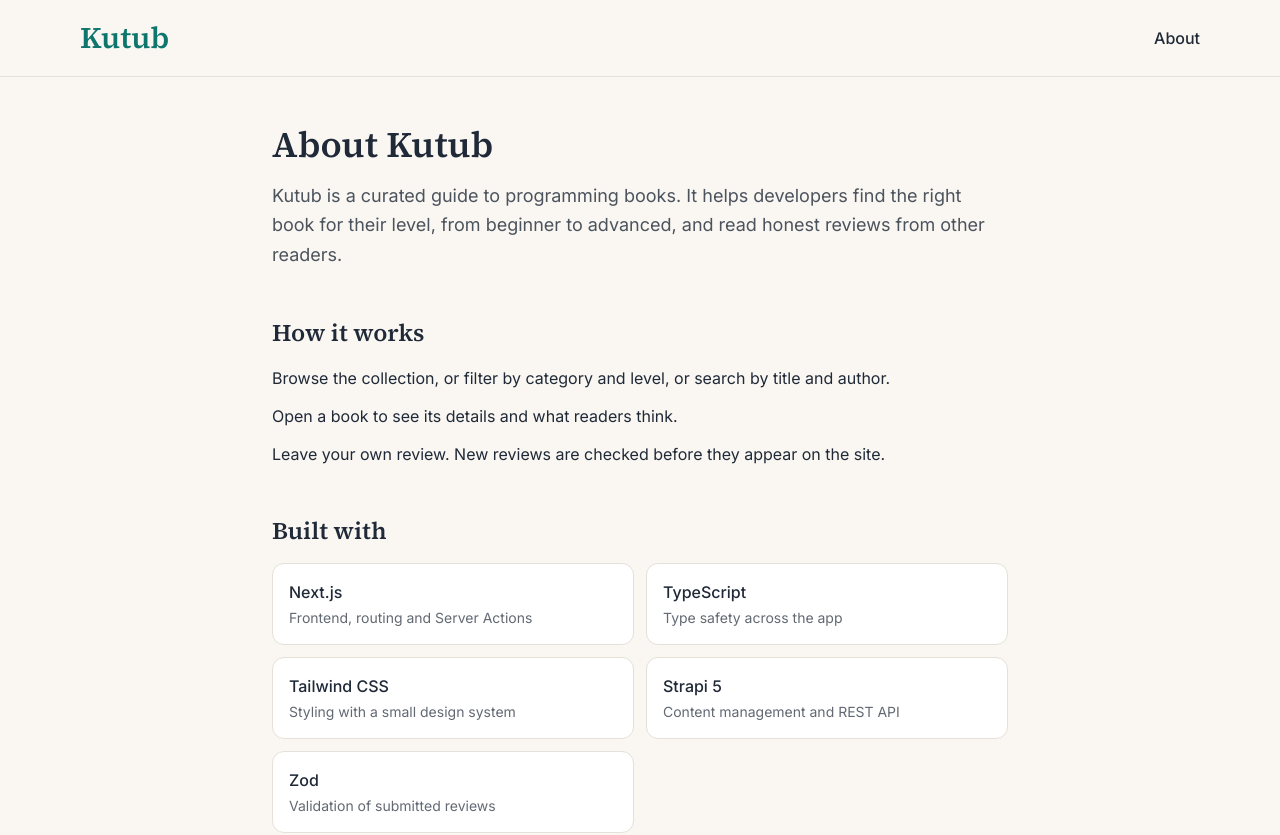
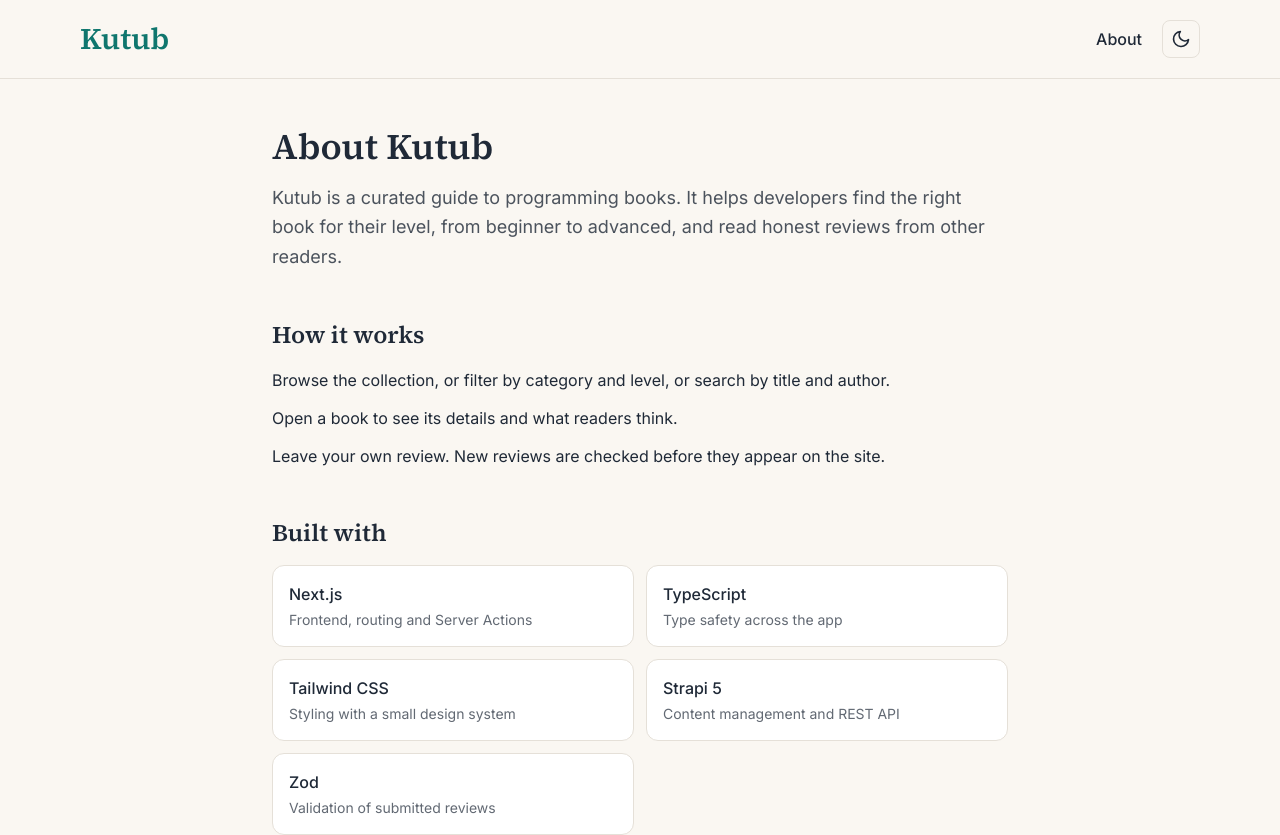
Before and after one commit to fares72r/Kutub, a Next.js app in the folder frontend/: page /about in a window 1280 px wide. Shown: the top 835 px of the page. Built offline with nearby package versions, Linux system fonts and the light colour scheme.

Commit message:
feat(frontend): add dark mode with theme toggle

```diff
--- a/frontend/src/app/about/page.tsx
+++ b/frontend/src/app/about/page.tsx
@@ -40,7 +40,7 @@ export default function AboutPage() {
         {stack.map((item) => (
           <li
             key={item.name}
-            className="rounded-xl border border-border bg-white p-4"
+            className="rounded-xl border border-border bg-surface p-4"
           >
             <p className="font-medium">{item.name}</p>
             <p className="mt-1 text-sm text-foreground/70">{item.role}</p>
--- a/frontend/src/app/books/[slug]/page.tsx
+++ b/frontend/src/app/books/[slug]/page.tsx
@@ -110,7 +110,7 @@ export default async function BookPage({
                 {book.reviews.map((review) => (
                   <li
                     key={review.id}
-                    className="rounded-xl border border-border bg-white p-4"
+                    className="rounded-xl border border-border bg-surface p-4"
                   >
                     <div className="flex items-center justify-between">
                       <span className="font-medium">{review.reviewerName}</span>
--- a/frontend/src/app/error.tsx
+++ b/frontend/src/app/error.tsx
@@ -23,7 +23,7 @@ export default function Error({ reset }: { error: Error; reset: () => void }) {
       </p>
       <button
         onClick={handleRetry}
-        className="mt-6 rounded-lg bg-primary px-4 py-2 font-medium text-white"
+        className="mt-6 rounded-lg bg-primary px-4 py-2 font-medium text-primary-foreground"
       >
         Try again
       </button>
--- a/frontend/src/app/globals.css
+++ b/frontend/src/app/globals.css
@@ -1,17 +1,40 @@
 @import "tailwindcss";
 
+@custom-variant dark (&:where(.dark, .dark *));
+
+:root {
+  --background: #faf7f2;
+  --foreground: #1f2937;
+  --primary: #0f766e;
+  --primary-foreground: #ffffff;
+  --border: #e5e0d8;
+  --surface: #ffffff;
+}
+
+.dark {
+  --background: #12161c;
+  --foreground: #e5e7eb;
+  --primary: #2dd4bf;
+  --primary-foreground: #0b1f1d;
+  --border: #2a313b;
+  --surface: #1a2028;
+  color-scheme: dark;
+}
+
 @theme inline {
-  --color-background: #faf7f2;
-  --color-foreground: #1f2937;
-  --color-primary: #0f766e;
-  --color-border: #e5e0d8;
+  --color-background: var(--background);
+  --color-foreground: var(--foreground);
+  --color-primary: var(--primary);
+  --color-primary-foreground: var(--primary-foreground);
+  --color-border: var(--border);
+  --color-surface: var(--surface);
 
   --font-sans: var(--font-inter);
   --font-serif: var(--font-source-serif);
 }
 
 body {
-  background: var(--color-background);
-  color: var(--color-foreground);
+  background: var(--background);
+  color: var(--foreground);
   font-family: var(--font-sans), system-ui, sans-serif;
 }
--- a/frontend/src/app/layout.tsx
+++ b/frontend/src/app/layout.tsx
@@ -19,6 +19,18 @@ export const metadata: Metadata = {
   description: "A curated guide to programming books.",
 };
 
+const themeScript = `
+(function () {
+  try {
+    var saved = localStorage.getItem("theme");
+    var dark = saved
+      ? saved === "dark"
+      : window.matchMedia("(prefers-color-scheme: dark)").matches;
+    if (dark) document.documentElement.classList.add("dark");
+  } catch (e) {}
+})();
+`;
+
 export default function RootLayout({
   children,
 }: {
@@ -27,9 +39,13 @@ export default function RootLayout({
   return (
     <html
       lang="en"
+      suppressHydrationWarning
       data-scroll-behavior="smooth"
       className={`${inter.variable} ${sourceSerif.variable} motion-safe:scroll-smooth`}
     >
+      <head>
+        <script dangerouslySetInnerHTML={{ __html: themeScript }} />
+      </head>
       <body className="flex min-h-screen flex-col">
         <Header />
         <div className="flex-1">{children}</div>
--- a/frontend/src/app/not-found.tsx
+++ b/frontend/src/app/not-found.tsx
@@ -10,7 +10,7 @@ export default function NotFound() {
       </p>
       <Link
         href="/"
-        className="mt-6 inline-block rounded-lg bg-primary px-4 py-2 font-medium text-white"
+        className="mt-6 inline-block rounded-lg bg-primary px-4 py-2 font-medium text-primary-foreground"
       >
         Back to books
       </Link>
--- a/frontend/src/app/page.tsx
+++ b/frontend/src/app/page.tsx
@@ -41,7 +41,7 @@ export default async function Home({
           </p>
           <a
             href="#books"
-            className="mt-8 inline-block rounded-lg bg-primary px-5 py-2.5 font-medium text-white"
+            className="mt-8 inline-block rounded-lg bg-primary px-5 py-2.5 font-medium text-primary-foreground"
           >
             Browse books
           </a>
--- a/frontend/src/components/BookCard.tsx
+++ b/frontend/src/components/BookCard.tsx
@@ -17,9 +17,11 @@ export type Book = {
 };
 
 const levelStyles = {
-  beginner: "bg-emerald-50 text-emerald-800",
-  intermediate: "bg-amber-50 text-amber-800",
-  advanced: "bg-rose-50 text-rose-800",
+  beginner:
+    "bg-emerald-50 text-emerald-800 dark:bg-emerald-950 dark:text-emerald-200",
+  intermediate:
+    "bg-violet-50 text-violet-800 dark:bg-violet-950 dark:text-violet-200",
+  advanced: "bg-rose-50 text-rose-800 dark:bg-rose-950 dark:text-rose-200",
 };
 
 export default function BookCard({ book }: { book: Book }) {
@@ -33,7 +35,7 @@ export default function BookCard({ book }: { book: Book }) {
   return (
     <Link
       href={`/books/${book.slug}`}
-      className="block overflow-hidden rounded-xl border border-border bg-white transition hover:border-primary"
+      className="block overflow-hidden rounded-xl border border-border bg-surface transition hover:border-primary"
     >
       <div className="aspect-[2/3] bg-primary/10">
         {coverSrc ? (
--- a/frontend/src/components/Header.tsx
+++ b/frontend/src/components/Header.tsx
@@ -1,4 +1,5 @@
 import Link from "next/link";
+import ThemeToggle from "@/components/ThemeToggle";
 
 export default function Header() {
   return (
@@ -10,12 +11,15 @@ export default function Header() {
         >
           Kutub
         </Link>
+        <div className="flex items-center gap-5">
           <Link
             href="/about"
             className="text-base font-medium hover:text-primary"
           >
             About
           </Link>
+          <ThemeToggle />
+        </div>
       </nav>
     </header>
   );
--- a/frontend/src/components/SearchFilters.tsx
+++ b/frontend/src/components/SearchFilters.tsx
@@ -2,7 +2,8 @@ import Link from "next/link";
 
 export type Category = { id: number; name: string; slug: string };
 
-const fieldClass = "rounded-lg border border-border bg-white px-3 py-2 text-sm";
+const fieldClass =
+  "rounded-lg border border-border bg-surface px-3 py-2 text-sm";
 
 export default function SearchFilters({
   categories,
@@ -60,7 +61,7 @@ export default function SearchFilters({
 
       <button
         type="submit"
-        className="rounded-lg bg-primary px-4 py-2 text-sm font-medium text-white"
+        className="rounded-lg bg-primary px-4 py-2 text-sm font-medium text-primary-foreground"
       >
         Search
       </button>
--- /dev/null
+++ b/frontend/src/components/ThemeToggle.tsx
@@ -0,0 +1,47 @@
+"use client";
+
+export default function ThemeToggle() {
+  function toggle() {
+    const isDark = document.documentElement.classList.toggle("dark");
+    try {
+      localStorage.setItem("theme", isDark ? "dark" : "light");
+    } catch {}
+  }
+
+  return (
+    <button
+      type="button"
+      onClick={toggle}
+      aria-label="Toggle dark mode"
+      className="rounded-lg border border-border p-2 hover:border-primary hover:text-primary"
+    >
+      {/* Moon: shown in light mode */}
+      <svg
+        className="block h-5 w-5 dark:hidden"
+        viewBox="0 0 24 24"
+        fill="none"
+        stroke="currentColor"
+        strokeWidth="2"
+        strokeLinecap="round"
+        strokeLinejoin="round"
+        aria-hidden="true"
+      >
+        <path d="M21 12.8A9 9 0 1 1 11.2 3a7 7 0 0 0 9.8 9.8z" />
+      </svg>
+      {/* Sun: shown in dark mode */}
+      <svg
+        className="hidden h-5 w-5 dark:block"
+        viewBox="0 0 24 24"
+        fill="none"
+        stroke="currentColor"
+        strokeWidth="2"
+        strokeLinecap="round"
+        strokeLinejoin="round"
+        aria-hidden="true"
+      >
+        <circle cx="12" cy="12" r="4" />
+        <path d="M12 2v2M12 20v2M4.9 4.9l1.4 1.4M17.7 17.7l1.4 1.4M2 12h2M20 12h2M4.9 19.1l1.4-1.4M17.7 6.3l1.4-1.4" />
+      </svg>
+    </button>
+  );
+}
```
Also changed, not shown: frontend/src/components/ReviewForm.tsx (+4 -4 lines). Lines whose indentation alone changed are shown as unchanged.
